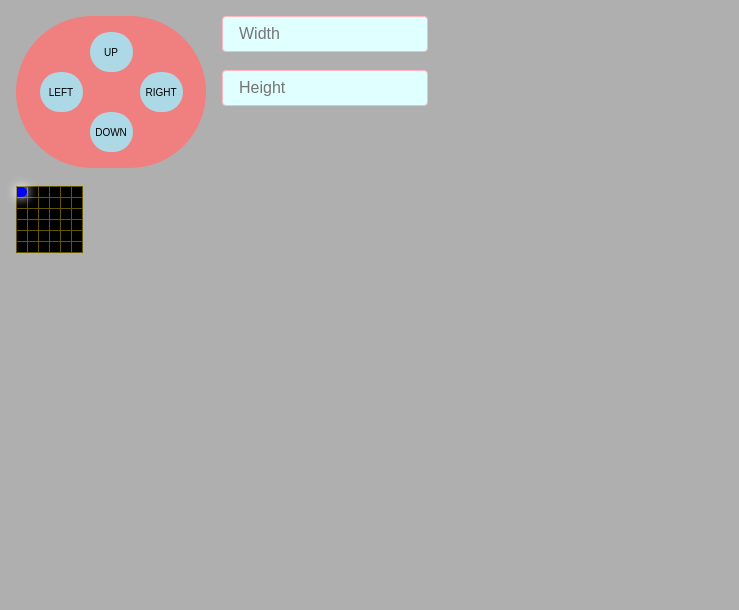
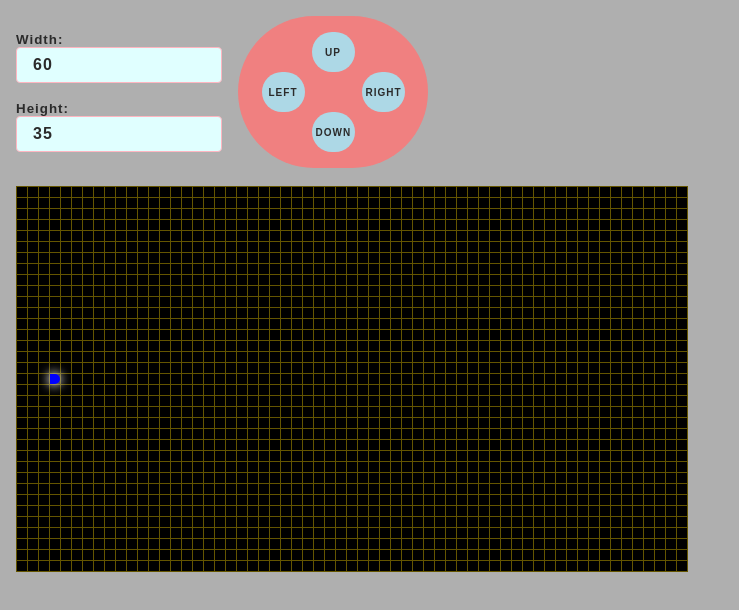
Before and after one commit to joaokbmartins/genetic-algorithm-training, a plain HTML site: page smart-cars/index.html in a window 1280 px wide. Shown: the whole page, without its empty margins (0-739 px from the left). Drawn offline with Linux system fonts and the light colour scheme; files whose address does not match are found by name.

Commit message:
chore: field structure updated

```diff
--- a/smart-cars/Car.js
+++ b/smart-cars/Car.js
@@ -10,6 +10,10 @@ class Car {
     right: null,
   };
 
+  GRID_TILE = 11;
+  EVEN_TILE_CORRECTION = 5;
+  FONT_CORRECTION = 1.4;
+
   constructor(fieldPosition) {
     this.fieldPosition = fieldPosition;
     this.setupCar();
@@ -17,19 +21,14 @@ class Car {
   }
 
   updateFildSize(fieldPosition) {
-    this.position = {
-      x: this.fieldPosition.x + 1,
-      y: this.fieldPosition.y + 1,
-    };
     this.fieldPosition = fieldPosition;
+    this.resetCarPosition();
   }
 
   setupCar() {
-    this.position = {
-      x: this.fieldPosition.x + 1,
-      y: this.fieldPosition.y + 1,
-    };
+    this.resetCarPosition();
     this.car = document.createElement("span");
+    this.car.setAttribute("class", "car");
   }
 
   setControllers(controllers) {
@@ -57,51 +56,57 @@ class Car {
     switch (direction) {
       case "up":
       case "ArrowUp":
-        if (this.position.y <= this.fieldPosition.y + 1) return;
-        this.position.y -= 11;
+        if (this.position.y <= this.fieldPosition.y + this.GRID_TILE + 1)
+          return;
+        this.position.y -= this.GRID_TILE;
         break;
 
       case "right":
       case "ArrowRight":
         if (
           this.position.x >=
-          this.fieldPosition.length.x + this.fieldPosition.x - 11
+          this.fieldPosition.length.x + this.fieldPosition.x - this.GRID_TILE
         )
           return;
-        this.position.x += 11;
+        this.position.x += this.GRID_TILE;
         break;
 
       case "down":
       case "ArrowDown":
         if (
           this.position.y >=
-          this.fieldPosition.length.y + this.fieldPosition.y - 11
+          this.fieldPosition.length.y + this.fieldPosition.y - this.GRID_TILE
         )
           return;
-        this.position.y += 11;
+        this.position.y += this.GRID_TILE;
         break;
 
       case "left":
       case "ArrowLeft":
         if (this.position.x <= this.fieldPosition.x + 1) return;
-        this.position.x -= 11;
+        this.position.x -= this.GRID_TILE;
         break;
     }
+  }
+
+  resetCarPosition() {
+    let y =
+      this.fieldPosition.y +
+      Math.floor(this.fieldPosition.length.y / 2) +
+      this.FONT_CORRECTION -
+      this.GRID_TILE;
+
+    if (this.fieldPosition.length.y % 2 === 0) y += this.EVEN_TILE_CORRECTION;
+
+    this.position = { x: 49 + 1, y };
   }
 
   draw() {
     this.car.setAttribute(
       "style",
       `
-        display: flex;
-        background-color: blue;
-        height: 10px;
-        width: 10px;
-        position: absolute;
         top: ${this.position.y}px;
         left: ${this.position.x}px;
-        border-radius: 0 100px 100px 0;
-        box-shadow: white 0px 0px 11px 1px;
       `
     );
   }
--- a/smart-cars/index.html
+++ b/smart-cars/index.html
@@ -9,6 +9,30 @@
     <div class="container">
       <div class="content">
         <div class="config">
+          <div class="inputs">
+            <small>Width:</small>
+            <input
+              type="number"
+              id="width"
+              value="60"
+              placeholder="Width"
+              min="1"
+            />
+
+            <br />
+
+            <small>Height:</small>
+            <input
+              type="number"
+              id="height"
+              value="35"
+              placeholder="Height"
+              min="1"
+            />
+          </div>
+
+          <br />
+
           <div class="actions">
             <div class="row">
               <div class="col">
@@ -34,16 +58,6 @@
               </div>
             </div>
           </div>
-
-          <br />
-
-          <div class="inputs">
-            <input type="number" id="width" placeholder="Width" min="1" />
-
-            <br />
-
-            <input type="number" id="height" placeholder="Height" min="1" />
-          </div>
         </div>
 
         <br />
--- a/smart-cars/style.css
+++ b/smart-cars/style.css
@@ -1,6 +1,10 @@
 * {
   margin: 0px;
   padding: 0px;
+  font-family: sans-serif;
+  color: rgb(43, 43, 43);
+  letter-spacing: 1px;
+  font-weight: 700;
 }
 
 body {
@@ -13,7 +17,6 @@ button {
   background-color: lightblue;
   padding: 4px;
   font-size: 10px;
-  font-family: "arial";
   text-align: center;
   cursor: pointer;
   border-radius: 100px;
@@ -36,9 +39,9 @@ button:hover {
 }
 
 #field {
-  width: calc((11px * 5) + 12px);
-  height: calc((11px * 5) + 12px);
   background-color: #fff;
+  width: calc((11px * 60) + 12px);
+  height: calc((11px * 34) + 12px);
 
   background-image: repeating-linear-gradient(
       rgb(100, 85, 0) 0 1px,
@@ -66,7 +69,7 @@ button:hover {
   align-items: center;
   padding: 1rem 0;
   width: 50%;
-  margin-right: 1rem;
+  margin-left: 1rem;
 }
 
 .row {
@@ -81,17 +84,27 @@ button:hover {
   justify-content: center;
 }
 
-.inputs {
-  display: flex;
-  flex-direction: column;
-  width: 50%;
-}
-
 input {
   all: unset;
   background-color: lightcyan;
   border: 1px solid lightpink;
   padding: 8px 1rem;
   border-radius: 4px;
-  font-family: arial;
 }
+
+.inputs {
+  display: flex;
+  flex-direction: column;
+  justify-content: CENTER;
+  width: 50%;
+}
+
+.car {
+  display: flex;
+  background-color: blue;
+  height: 10px;
+  width: 10px;
+  position: absolute;
+  border-radius: 0 100px 100px 0;
+  box-shadow: white 0px 0px 11px 1px;
+}
```
